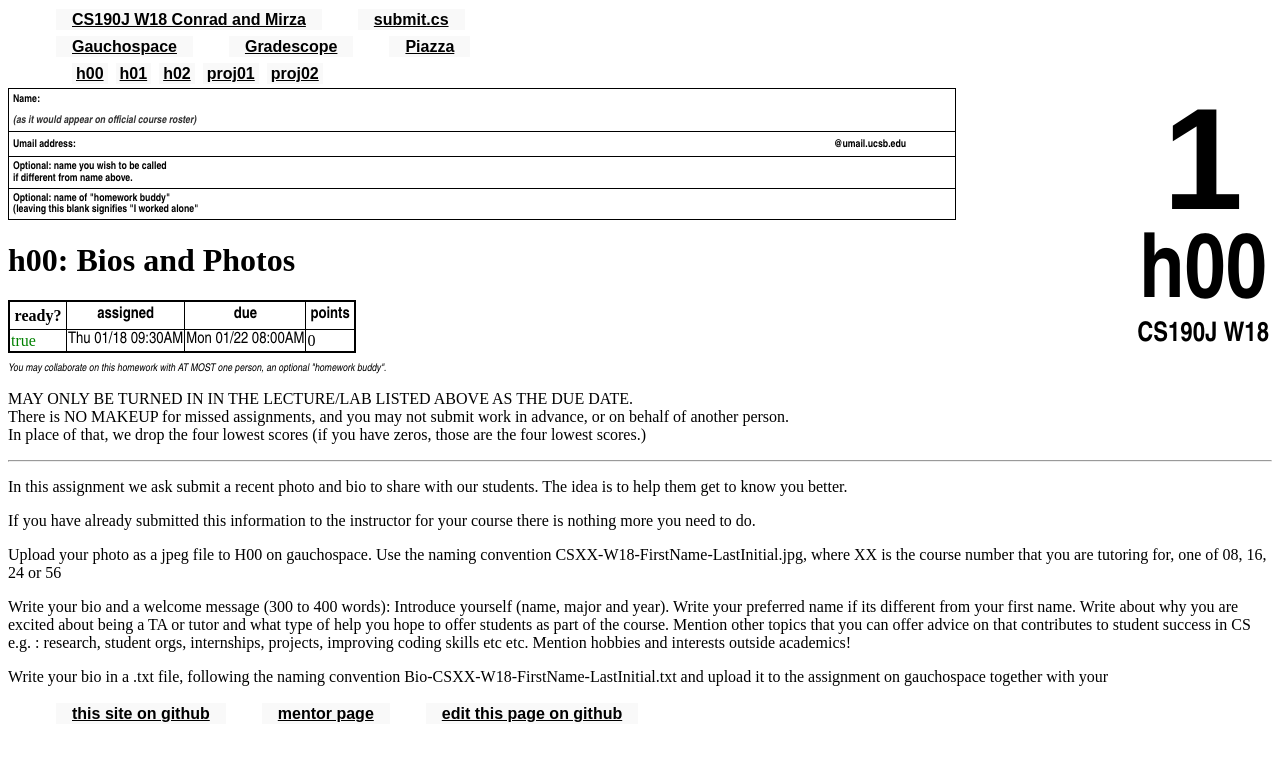
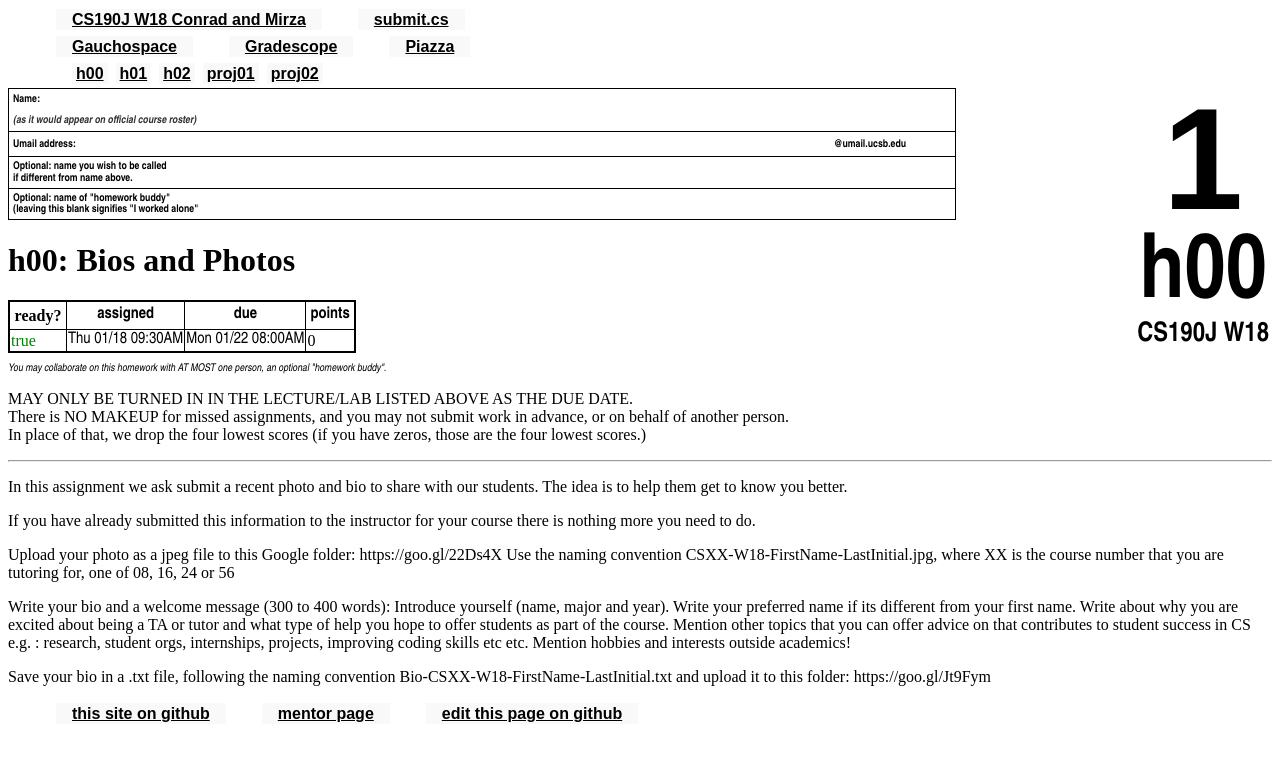
Before and after one commit to ucsb-cs190j-w18/ucsb-cs190j-w18.github.io, a Jekyll site: the page built from _hwk/h00.md, in a window 1280 px wide. Shown: the top 761 px of the page. Built offline with Jekyll 4.4.1, drawn with Linux system fonts in a browser that asks for light colours.

Commit message:
Update h00.md

```diff
--- a/_hwk/h00.md
+++ b/_hwk/h00.md
@@ -10,9 +10,10 @@ In this assignment we ask submit a recent photo and bio to share with our studen
 
 If you have already submitted this information to the instructor for your course there is nothing more you need to do.
 
-Upload your photo as a jpeg file to H00 on gauchospace. Use the naming convention CSXX-W18-FirstName-LastInitial.jpg, where XX is the course number that you are tutoring for, one of 08, 16, 24 or 56
+Upload your photo as a jpeg file to this Google folder: https://goo.gl/22Ds4X
+Use the naming convention CSXX-W18-FirstName-LastInitial.jpg, where XX is the course number that you are tutoring for, one of 08, 16, 24 or 56
 
 Write your bio and a welcome message (300 to 400 words): Introduce yourself (name, major and year). Write your preferred name if its different from your first name. Write about why you are excited about being a TA or tutor and what type of help you hope to offer students as part of the course. Mention other topics that you can offer advice on that contributes to student success in CS e.g. : research, student orgs, internships, projects, improving coding skills etc etc. Mention hobbies and interests outside academics!
 
 
-Write your bio in a .txt file, following the naming convention Bio-CSXX-W18-FirstName-LastInitial.txt  and upload it to the assignment on gauchospace together with your
+Save your bio in a .txt file, following the naming convention Bio-CSXX-W18-FirstName-LastInitial.txt and upload it to this folder: https://goo.gl/Jt9Fym
```
